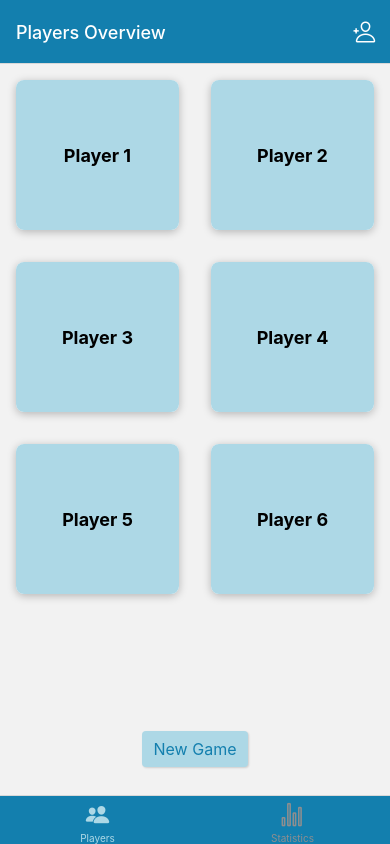
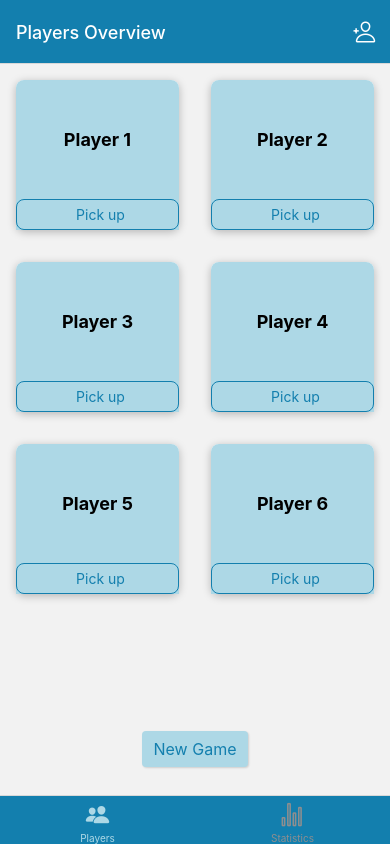
Before and after one commit to P-Brzezinski/project-albatros, a React Native app: screen /PlayersOverview in a window 390 px wide. Built offline with nearby package versions, Linux system fonts and the light colour scheme.

Commit message:
Add picked players context to pass ids to new game

```diff
--- a/App.js
+++ b/App.js
@@ -11,6 +11,7 @@ import Statistics from "./screens/Statistics";
 import { GlobalStyles } from "./constants/styles";
 import IconButton from "./components/UI/IconButton";
 import AddPlayer from "./screens/AddPlayer";
+import PickedPlayersProvider from "./store/picked-players-context";
 
 const Stack = createNativeStackNavigator();
 const BottomTabs = createBottomTabNavigator();
@@ -65,6 +66,7 @@ export default function App() {
   return (
     <>
       <StatusBar style="dark" />
+      <PickedPlayersProvider>
         <NavigationContainer>
           <Stack.Navigator>
             <Stack.Screen
@@ -77,6 +79,7 @@ export default function App() {
             <Stack.Screen name="AddPlayer" component={AddPlayer} />
           </Stack.Navigator>
         </NavigationContainer>
+      </PickedPlayersProvider>
     </>
   );
 }
--- /dev/null
+++ b/components/UI/PickPlayerButton.js
@@ -0,0 +1,45 @@
+import { Pressable, StyleSheet, Text } from "react-native";
+import { Ionicons } from "@expo/vector-icons";
+import { GlobalStyles } from "../../constants/styles";
+
+function PickPlayerButton({ onPress, icon, children }) {
+  return (
+    <Pressable
+      style={({ pressed }) => [styles.button, pressed && styles.pressed]}
+      onPress={onPress}
+    >
+      <Ionicons
+        style={styles.icon}
+        name={icon}
+        size={18}
+        color={GlobalStyles.colors.primaryMedium}
+      />
+      <Text style={styles.text}>{children}</Text>
+    </Pressable>
+  );
+}
+
+export default PickPlayerButton;
+
+const styles = StyleSheet.create({
+  button: {
+    paddingHorizontal: 12,
+    paddingVertical: 6,
+    borderRadius: 8,
+    flexDirection: 'row',
+    justifyContent: "center",
+    alignItems: "center",
+    borderWidth: 1,
+    borderColor: GlobalStyles.colors.primaryMedium,
+    backgroundColor: GlobalStyles.colors.primaryLight
+  },
+  pressed: {
+    opacity: 0.7,
+  },
+  icon: {
+    marginRight: 6,
+  },
+  text: {
+    color: GlobalStyles.colors.primaryMedium,
+  },
+});
--- a/components/player/PlayerGridTile.js
+++ b/components/player/PlayerGridTile.js
@@ -1,7 +1,16 @@
+import { useState } from "react";
 import { Pressable, StyleSheet, Text, View, Platform } from "react-native"
 import { GlobalStyles } from "../../constants/styles";
+import PickPlayerButton from "../UI/PickPlayerButton";
 
-const PlayerGridTile = ({name, onPress}) => {
+const PlayerGridTile = ({player, onPress, onPick}) => {
+  const [picked, setPicked] = useState(false);
+
+  const pickHandler = () => {
+    setPicked(!picked);
+    onPick(player.id);
+  }
+
     return (
       <View style={styles.gridItem}>
         <Pressable
@@ -13,7 +22,15 @@ const PlayerGridTile = ({name, onPress}) => {
           onPress={onPress}
         >
           <View style={styles.innerContainer}>
-            <Text style={styles.title}>{name}</Text>
+            <Text style={styles.title}>{player.name}</Text>
+          </View>
+          <View style={styles.innerButtonContainer}>
+            <PickPlayerButton
+              onPress={pickHandler}
+              icon={picked ? "checkmark-circle-outline" : null}
+            >
+              {picked ? "Picked up!" : "Pick up"}
+            </PickPlayerButton>
           </View>
         </Pressable>
       </View>
@@ -45,10 +62,14 @@ const styles = StyleSheet.create({
   innerContainer: {
     flex: 1,
     padding: 16,
-    borderRadius: 8,
+    borderTopLeftRadius: 8,
+    borderTopRightRadius: 8,
     justifyContent: "center",
     alignItems: "center",
     backgroundColor: GlobalStyles.colors.primaryLight,
+  },
+  innerButtonContainer: {
+    backgroundColor: GlobalStyles.colors.primaryLight
   },
   title: {
     fontWeight: "bold",
--- a/screens/NewGame.js
+++ b/screens/NewGame.js
@@ -1,11 +1,16 @@
+import { useContext } from "react";
 import { Text, View } from "react-native"
+import { PickedPlayersContext } from "../store/picked-players-context";
 
 const NewGame = () => {
+  const ctx = useContext(PickedPlayersContext);
+
   return (
     <View>
       <Text>New Game Screen</Text>
+      <Text>Picked players ids: {ctx.pickedPlayersIds}</Text>
     </View>
   );
 };
 
-export default NewGame
+export default NewGame;
--- a/screens/PlayersOverview.js
+++ b/screens/PlayersOverview.js
@@ -1,17 +1,23 @@
+import { useContext } from "react";
 import { FlatList, View, StyleSheet } from "react-native";
 import PlayerGridTile from "../components/Player/PlayerGridTile";
 import Button from "../components/UI/Button";
 
 import { PLAYERS_DUMMY_DATA } from "../data/data"
+import { PickedPlayersContext } from "../store/picked-players-context";
 
 const PlayersScreen = ({navigation}) => {
+  const ctx = useContext(PickedPlayersContext);
 
   const renderPlayerItem = (playerData) => {
     const pressPlayerItem = () => {
       navigation.navigate("PlayerDetails", { player: playerData.item });
     }
+    const pickPlayer = (id) => {
+      ctx.pickPlayer(id)
+    }
     return (
-      <PlayerGridTile name={playerData.item.name} onPress={pressPlayerItem} />
+      <PlayerGridTile player={playerData.item} onPress={pressPlayerItem} onPick={pickPlayer} />
     );
   };
 
--- /dev/null
+++ b/store/picked-players-context.js
@@ -0,0 +1,34 @@
+import { createContext, useState } from "react";
+
+export const PickedPlayersContext = createContext({
+    pickedPlayersIds: [],
+    pickPlayer: ({id}) => {}
+});
+
+const PickedPlayersProvider = ({children}) => {
+  const [pickedPLayers, setPickedPlayers] = useState([])
+
+    const pickPlayer = (id) => {
+      if (pickedPLayers.includes(id)){
+        const filteredIds = pickedPLayers.filter((playerId) => playerId !== id)
+        setPickedPlayers(filteredIds)
+      } else {
+        const newIds = pickedPLayers.concat(id)
+        setPickedPlayers(newIds);
+      }
+
+    };
+
+    const value = {
+      pickedPlayersIds: pickedPLayers,
+      pickPlayer: pickPlayer
+    };
+
+    return (
+      <PickedPlayersContext.Provider value={value}>
+        {children}
+      </PickedPlayersContext.Provider>
+    );
+}
+
+export default PickedPlayersProvider
```
Lines whose indentation alone changed are shown as unchanged.
